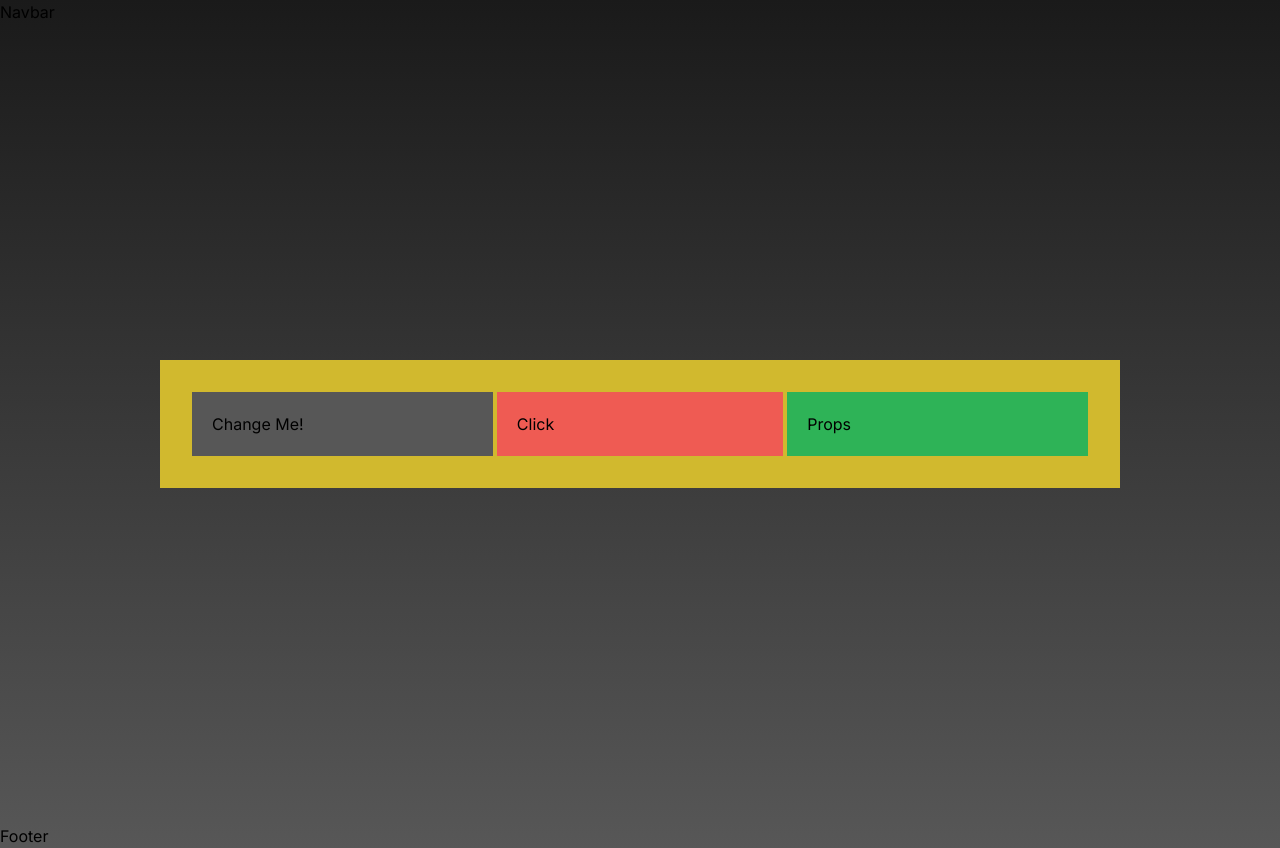
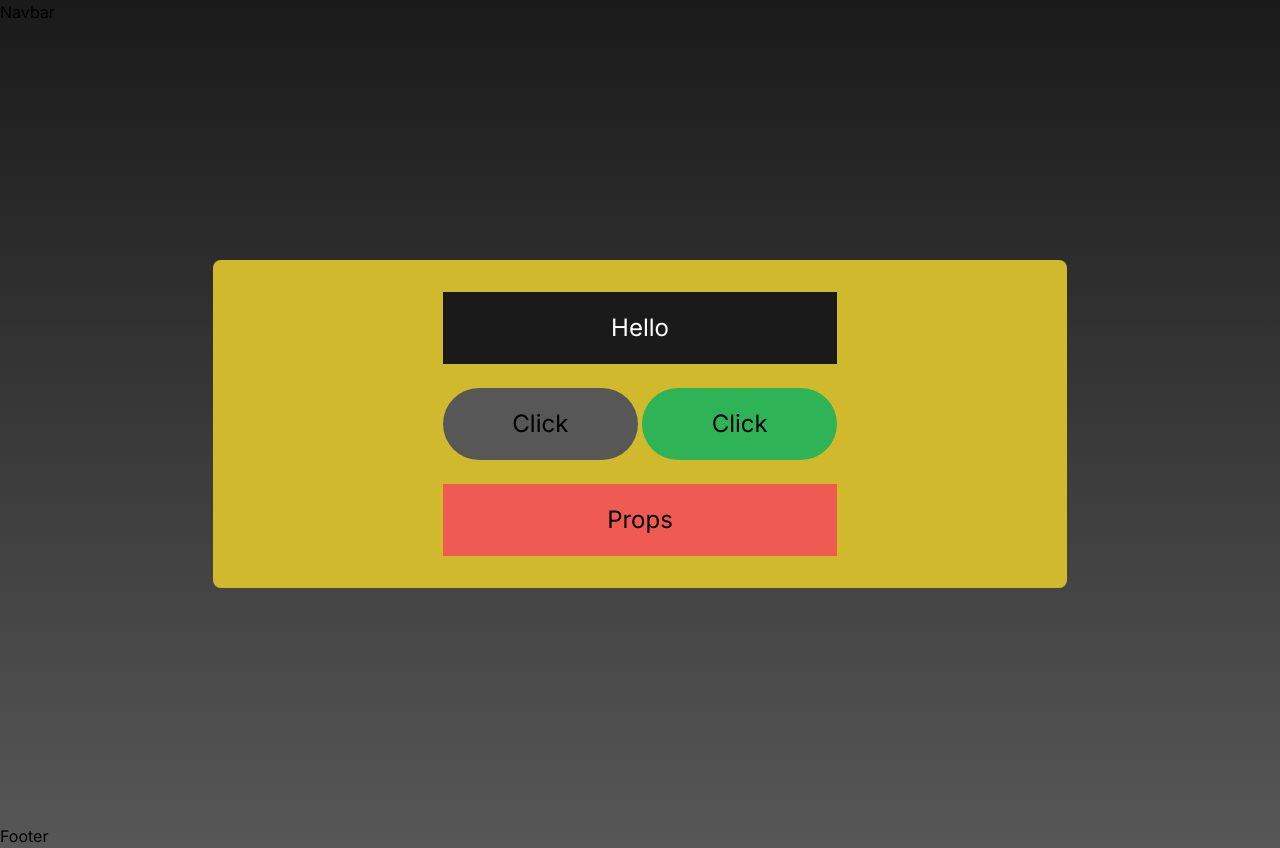
Before and after one commit to acm-ucr/nsbe-website, a Next.js app: page / in a window 1280 px wide. Built offline with nearby package versions, Linux system fonts and the light colour scheme.

Commit message:
Finished FlexBoxLesson Issue #3: formatted boxes correctly

```diff
--- a/src/app/page.tsx
+++ b/src/app/page.tsx
@@ -3,7 +3,7 @@ import Example from "@/components/practice";
 const Home = () => {
   return (
     <div className="flex h-screen w-screen items-center justify-center">
-      <Example text1="Change Me!" text2="Click" text3="Props" />
+      <Example text1="Hello" text2="Click" text3="Props" />
     </div>
   );
 };
--- a/src/components/practice.tsx
+++ b/src/components/practice.tsx
@@ -1,17 +1,59 @@
 const Example = (props: { text1: string; text2: string; text3: string }) => {
   return (
-    <div className="bg-nsbe-yellow-100 flex w-3/4 items-center gap-1 justify-self-center p-8">
-      <div className="bg-nsbe-gray-100 w-1/2 p-5 text-left">{props.text1}</div>
+    <div className="bg-nsbe-yellow-100 flex w-2/3 flex-col items-center gap-6 justify-self-center rounded-lg p-8">
+      <div className="bg-nsbe-gray-50 w-1/2 p-5 text-center text-2xl text-white">
+        {props.text1}
+      </div>
 
       <div className="flex w-1/2 flex-row gap-1">
-        <div className="bg-nsbe-red-100 w-full p-5 text-left">
+        <div className="bg-nsbe-gray-100 w-full rounded-full p-5 text-center text-2xl">
+          {props.text2}
+        </div>
+        <div className="bg-nsbe-green-100 w-full rounded-full p-5 text-center text-2xl">
           {props.text2}
         </div>
       </div>
 
-      <div className="bg-nsbe-green-100 w-1/2 p-5">{props.text3}</div>
+      <div className="bg-nsbe-red-100 w-1/2 p-5 text-center text-2xl">
+        {props.text3}
+      </div>
     </div>
   );
 };
 
 export default Example;
+
+// const Example = (props: {
+//   text1: string;
+//   text2: string;
+//   text3: string;
+//   text4: string;
+// }) => {
+//   return (
+//     <div className="bg-nsbe-yellow-100 flex flex-col w-2/3 items-center justify-center gap-6 p-10 rounded-xl mx-auto">
+
+//       {/* Top box */}
+//       <div className="bg-nsbe-gray-100 w-1/2 p-5 text-center text-white text-xl rounded-md">
+//         {props.text1}
+//       </div>
+
+//       {/* Middle row (2 buttons) */}
+//       <div className="flex flex-row gap-6">
+//         <div className="bg-nsbe-gray-100 px-10 py-4 text-center rounded-full text-lg">
+//           {props.text2}
+//         </div>
+//         <div className="bg-nsbe-green-100 px-10 py-4 text-center rounded-full text-lg">
+//           {props.text3}
+//         </div>
+//       </div>
+
+//       {/* Bottom box */}
+//       <div className="bg-nsbe-red-100 w-1/2 p-5 text-center text-lg rounded-md">
+//         {props.text4}
+//       </div>
+
+//     </div>
+//   );
+// };
+
+// export default Example;
```
